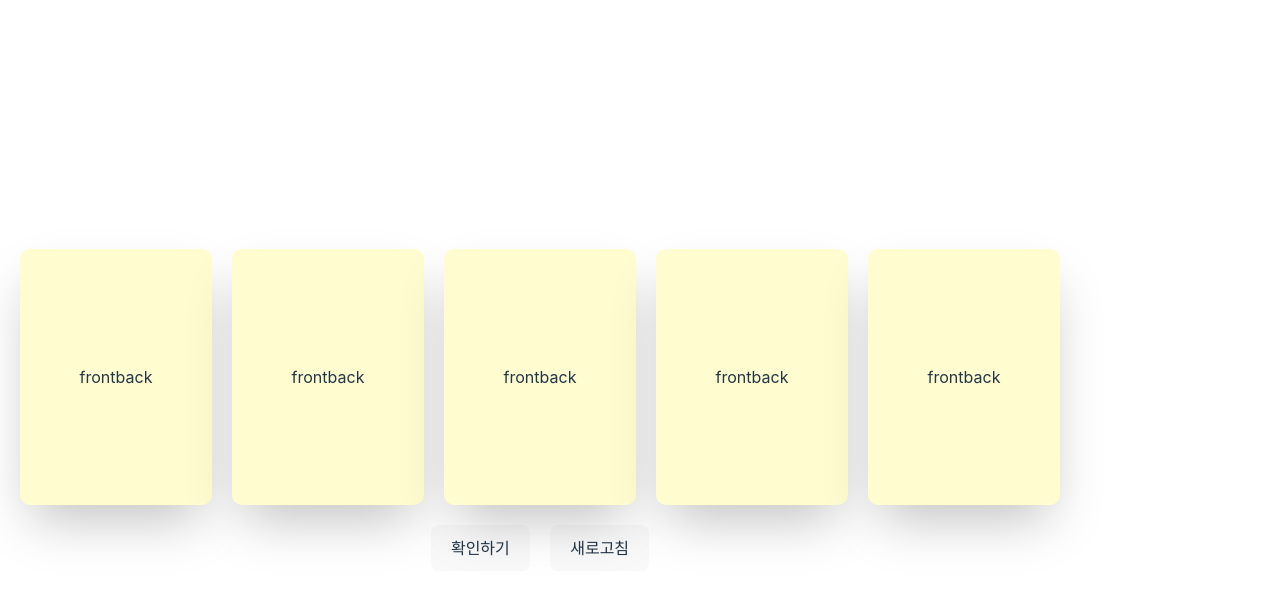
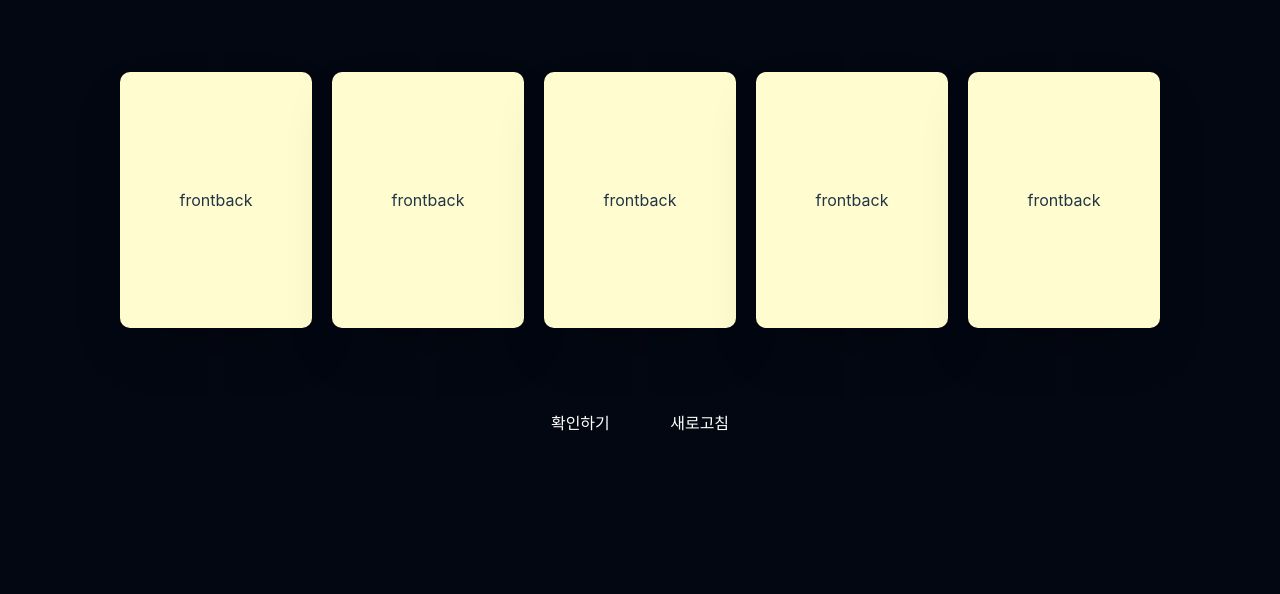
Before and after one commit to LukaPark/gsap-animation, a React (Vite) app: page / in a window 1280 px wide. Shown: the top 594 px of the page. Built offline with nearby package versions, Linux system fonts and the light colour scheme.

Commit message:
Flash bang + 배경화면 어두운 계열 변경

```diff
--- a/src/CardAnimation.tsx
+++ b/src/CardAnimation.tsx
@@ -48,6 +48,18 @@ export default function CardAnimation() {
             ease: 'linear',
         })
 
+        // 전체화면 Flash
+        combine.to('.flash', {
+            opacity: 1,
+            duration: 0.1,
+            ease: 'power4.out',
+        });
+
+        combine.to('.flash', {
+            opacity: 0,
+            duration: 2,
+            ease: 'power4.out',
+        });
     });
 
     const refresh = () => {
@@ -61,9 +73,9 @@ export default function CardAnimation() {
     };
 
     return (
-        <div ref={scope}>
-            <div className={'flash'}></div>
-            <div className={'w-full flex gap-5 justify-center p-5'}>
+        <div ref={scope} className={'bg-gray-950 w-screen h-screen'}>
+            <Flash />
+            <div className={'w-full flex gap-5 justify-center items-center min-h-[50vh] p-5'}>
                 <Card/>
                 <Card/>
                 <Card/>
@@ -71,8 +83,8 @@ export default function CardAnimation() {
                 <Card/>
             </div>
             <div className={'flex justify-center w-full gap-5'}>
-                <button onClick={openCards}>확인하기</button>
-                <button onClick={refresh}>새로고침</button>
+                <button onClick={openCards} className={'bg-gray-950 text-white'}>확인하기</button>
+                <button onClick={refresh} className={'bg-gray-950 text-white'}>새로고침</button>
             </div>
         </div>
     );
@@ -98,3 +110,9 @@ const Cover = () => {
         <div className={'card-cover absolute content-[""] inset-0 rounded-[8px] bg-white opacity-0 shadow-neon'}></div>
     );
 };
+
+const Flash = () => {
+    return (
+        <div className={'flash fixed inset-0 bg-white z-10 opacity-0 pointer-events-none'}></div>
+    );
+};
```
